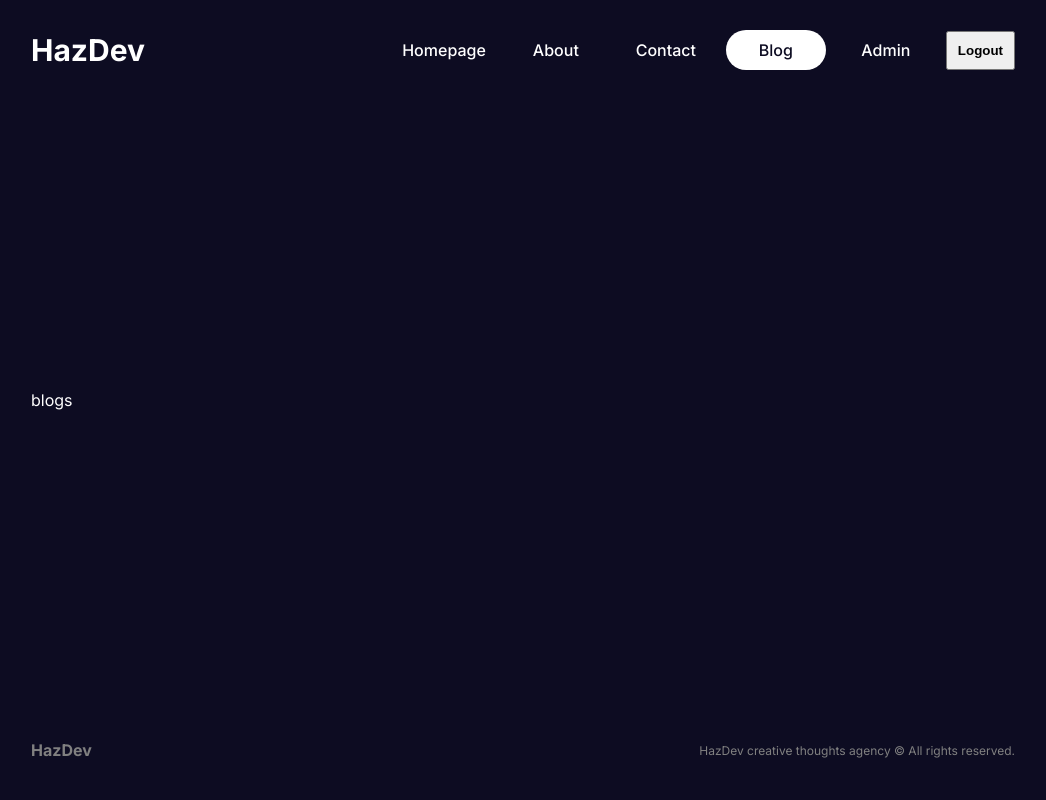
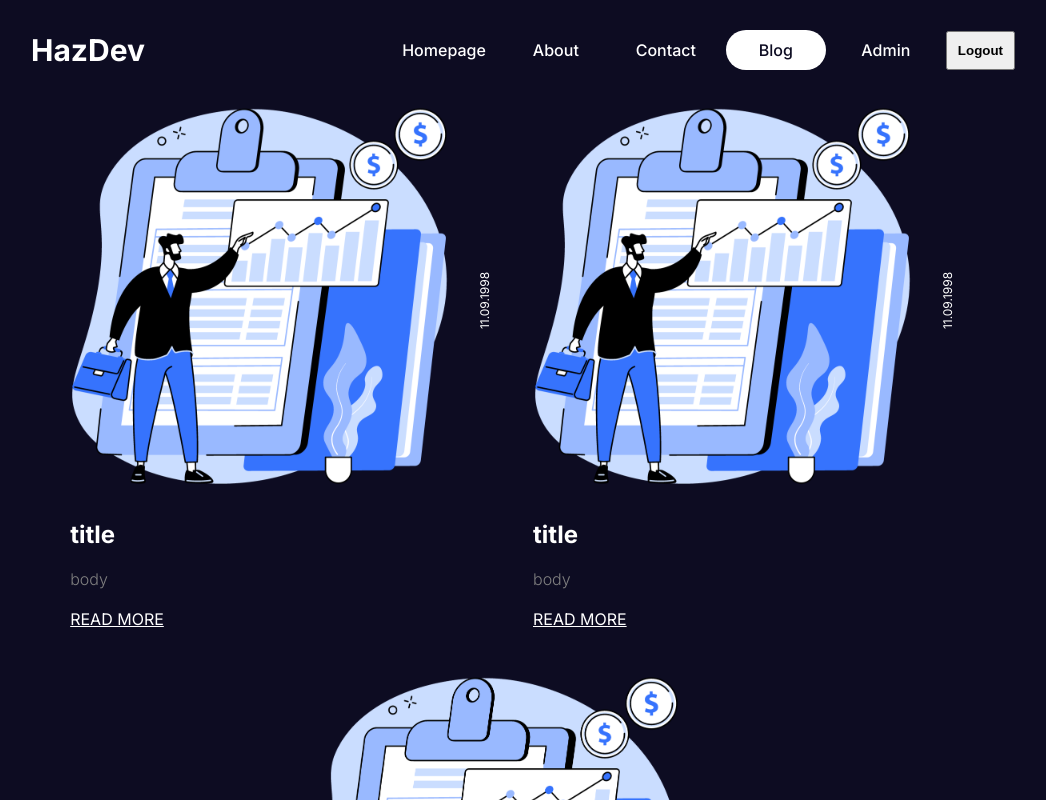
Before and after one commit to Haizom/HazDev, a Next.js app: page /blog in a window 1280 px wide. Shown: the top 800 px of the page, without its empty margins (117-1163 px from the left). Built offline with nearby package versions, Linux system fonts and the light colour scheme.

Commit message:
blog pages

```diff
--- a/app/Components/Navbar/navbar.module.css
+++ b/app/Components/Navbar/navbar.module.css
@@ -3,6 +3,7 @@
     display: flex;
     align-items: center;
     justify-content: space-between;
+    z-index: 100;
   }
 
   .logo{
--- /dev/null
+++ b/app/Components/PostCard/PostCard.tsx
@@ -0,0 +1,23 @@
+import Image from "next/image"
+import styles from "./postCard.module.css"
+import Link from "next/link"
+
+const PostCard = () => {
+  return (
+    <div className={styles.container}>
+      <div className={styles.top}>
+        <div className={styles.imgContainer}>
+          <Image src='/about.png' alt="" fill className={styles.img}/>
+        </div>
+        <span className={styles.date}>11.09.1998</span>
+      </div>
+      <div className={styles.bottom}>
+        <h1 className={styles.title}>title</h1>
+        <p className={styles.desc}>body</p>
+        <Link className={styles.link} href={`/blog/123`}>READ MORE</Link>
+      </div>
+    </div>
+  )
+}
+
+export default PostCard
--- /dev/null
+++ b/app/Components/PostCard/postCard.module.css
@@ -0,0 +1,43 @@
+.container{
+    display: flex;
+    flex-direction: column;
+    gap: 20px;
+    margin-bottom: 20px;
+  }
+
+  .top{
+    display: flex;
+  }
+
+  .imgContainer{
+    width: 90%;
+    height: 400px;
+    position: relative;
+  }
+
+  .img{
+    object-fit: cover;
+  }
+
+  .date{
+    font-size: 12px;
+    transform: rotate(270deg);
+    margin: auto;
+  }
+
+  .title{
+    width: 90%;
+    font-size: 24px;
+    margin-bottom: 20px;
+  }
+
+  .desc{
+    width: 90%;
+    margin-bottom: 20px;
+    font-weight: 300;
+    color: gray;
+  }
+
+  .link{
+    text-decoration: underline;
+  }
--- /dev/null
+++ b/app/blog/[slug]/singlePost.module.css
@@ -0,0 +1,55 @@
+.container {
+    display: flex;
+    gap: 100px;
+  }
+
+  .imgContainer {
+    flex: 1;
+    position: relative;
+    height: calc(100vh - 200px);
+  }
+
+  .img{
+    object-fit: cover;
+  }
+
+  .textContainer {
+    flex: 2;
+    display: flex;
+    flex-direction: column;
+    gap: 50px;
+  }
+
+  .title{
+    font-size: 64px;
+  }
+
+  .detail{
+    display: flex;
+    gap: 20px;
+  }
+
+  .detailText{
+    display: flex;
+    flex-direction: column;
+    gap: 10px;
+  }
+
+  .detailTitle{
+    color: gray;
+    font-weight: bold;
+  }
+
+  .detailValue{
+    font-weight: 500;
+  }
+
+  .content{
+    font-size: 20px;
+  }
+
+  @media (max-width:768px){
+    .imgContainer{
+      display: none;
+    }
+  }
--- /dev/null
+++ b/app/blog/blog.module.css
@@ -0,0 +1,22 @@
+.container {
+    display: flex;
+    flex-wrap: wrap;
+    gap: 20px;
+    justify-content: center;
+  }
+
+  .post {
+    width: 30%;
+  }
+
+  @media screen and (max-width: 1280px) {
+    .post {
+      width: 45%;
+    }
+  }
+
+  @media screen and (max-width: 768px) {
+    .post {
+      width: 100%;
+    }
+  }
--- a/app/blog/page.tsx
+++ b/app/blog/page.tsx
@@ -1,5 +1,19 @@
-export default function BlogPage() {
+import PostCard from "../Components/PostCard/PostCard"
+import styles from "./blog.module.css";
+
+
+const BlogPage = async () => {
+
+
   return (
-    <div>blogs</div>
-  )
-}
+    <div className={styles.container}>
+      {[1,2,0].map((post) => (
+        <div className={styles.post} key={post}>
+          <PostCard  />
+        </div>
+      ))}
+    </div>
+  );
+};
+
+export default BlogPage;
```
Also changed, not shown: app/blog/[slug]/page.tsx (+32 -4 lines).
